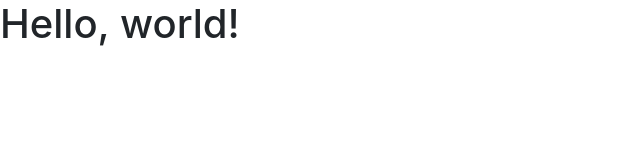
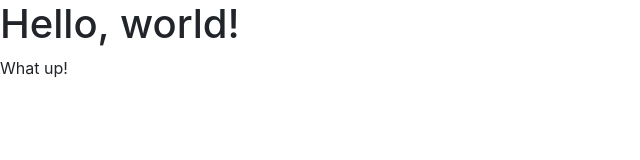
Before and after one commit to ColtonWilson/bootstrap-boilerplate, a plain HTML site: page index.html in a window 1280 px wide. Shown: the full height of the page, 0-640 px from the left. Drawn offline with nearby package versions, Linux system fonts and the light colour scheme.

```diff
--- a/index.html
+++ b/index.html
@@ -7,13 +7,13 @@
 
     <!-- Bootstrap CSS -->
     <link rel="stylesheet" href="https://cdn.jsdelivr.net/npm/bootstrap@4.5.3/dist/css/bootstrap.min.css" integrity="sha384-TX8t27EcRE3e/ihU7zmQxVncDAy5uIKz4rEkgIXeMed4M0jlfIDPvg6uqKI2xXr2" crossorigin="anonymous">
-    <!--StyleSheet-->
+    <!--StyleSheet/Add after BootStrap-->
     <link rel="stylesheet" href="css\style.css">
     <title>Hello, world!</title>
   </head>
   <body>
     <h1>Hello, world!</h1>
-
+    <p>What up!</p>
     <!-- Optional JavaScript; choose one of the two! -->
 
     <!-- Option 1: jQuery and Bootstrap Bundle (includes Popper) -->
```
